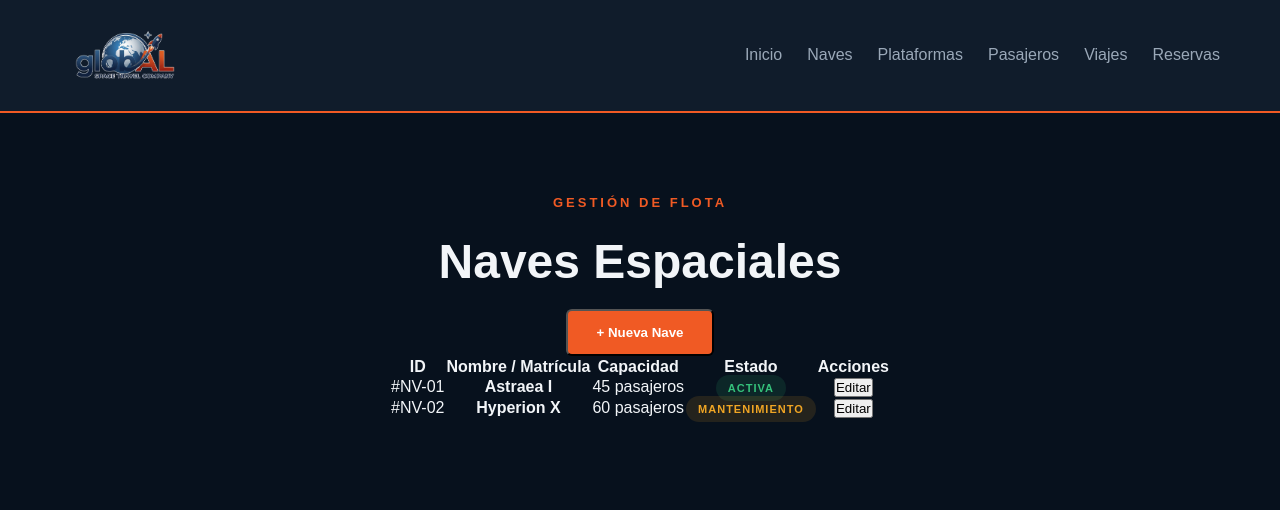
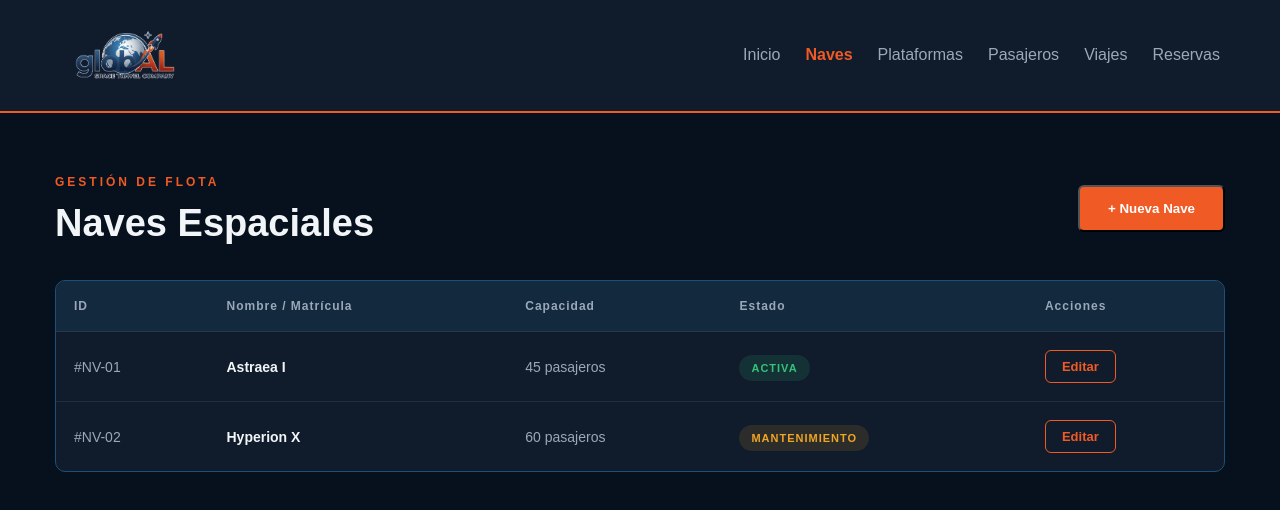
Before and after one commit to Lauty2508/trabajo_final_introduccion, a plain HTML site: page frontend/HTML/naves.html in a window 1280 px wide. Drawn offline with Linux system fonts and the light colour scheme.

Commit message:
Add files via upload
actualizacion styles tablas y botones de las paginas

```diff
--- a/frontend/CSS/styles.css
+++ b/frontend/CSS/styles.css
@@ -346,3 +346,191 @@ header h1 span {
         gap: 10px;
     }
 }
+
+
+.contenedor-gestion {
+    width: 100%;
+    max-width: 1250px;
+
+    margin: 0 auto;
+
+    padding: 60px 40px;
+
+    align-items: stretch;
+
+    text-align: left;
+}
+
+.encabezado-pagina {
+    display: flex;
+
+    justify-content: space-between;
+    align-items: center;
+
+    margin-bottom: 35px;
+}
+
+.encabezado-pagina .etiqueta {
+    margin: 0 0 10px;
+
+    color: var(--color-naranja);
+
+    font-size: 12px;
+    font-weight: bold;
+
+    letter-spacing: 3px;
+}
+
+.encabezado-pagina h2 {
+    margin: 0;
+
+    font-size: 38px;
+}
+
+.activo-link {
+    color: var(--color-naranja);
+
+    font-weight: bold;
+}
+.tabla-contenedor {
+    width: 100%;
+
+    overflow-x: auto;
+
+    background-color: var(--fondo-secundario);
+
+    border: 1px solid var(--color-azul);
+    border-radius: 10px;
+}
+
+table {
+    width: 100%;
+
+    border-collapse: collapse;
+
+    min-width: 850px;
+}
+
+thead {
+    background-color: rgba(29, 79, 122, 0.25);
+}
+
+th {
+    padding: 18px;
+
+    color: var(--texto-secundario);
+
+    font-size: 12px;
+    text-align: left;
+
+    letter-spacing: 1px;
+}
+
+td {
+    padding: 18px;
+
+    border-top: 1px solid rgba(154, 168, 184, 0.12);
+
+    color: var(--texto-secundario);
+
+    font-size: 14px;
+}
+
+td strong {
+    color: var(--texto-principal);
+}
+
+tbody tr {
+    transition: background-color 0.2s;
+}
+
+tbody tr:hover {
+    background-color: rgba(29, 79, 122, 0.12);
+}
+/* =========================
+   TABLAS DE GESTIÓN
+========================= */
+
+.tabla-contenedor {
+    width: 100%;
+
+    overflow-x: auto;
+
+    background-color: var(--fondo-secundario);
+
+    border: 1px solid var(--color-azul);
+
+    border-radius: 10px;
+}
+
+table {
+    width: 100%;
+
+    border-collapse: collapse;
+
+    min-width: 850px;
+}
+
+thead {
+    background-color: rgba(29, 79, 122, 0.25);
+}
+
+th {
+    padding: 18px;
+
+    color: var(--texto-secundario);
+
+    font-size: 12px;
+
+    text-align: left;
+
+    letter-spacing: 1px;
+}
+
+td {
+    padding: 18px;
+
+    border-top: 1px solid rgba(154, 168, 184, 0.12);
+
+    color: var(--texto-secundario);
+
+    font-size: 14px;
+}
+
+td strong {
+    color: var(--texto-principal);
+}
+
+tbody tr {
+    transition: background-color 0.2s;
+}
+
+tbody tr:hover {
+    background-color: rgba(29, 79, 122, 0.12);
+}
+
+.boton-tabla {
+    padding: 8px 16px;
+
+    border: 1px solid var(--color-naranja);
+
+    border-radius: 6px;
+
+    background-color: transparent;
+
+    color: var(--color-naranja);
+
+    font-size: 13px;
+
+    font-weight: bold;
+
+    cursor: pointer;
+
+    transition: all 0.2s;
+}
+
+.boton-tabla:hover {
+    background-color: var(--color-naranja);
+
+    color: white;
+}
```
